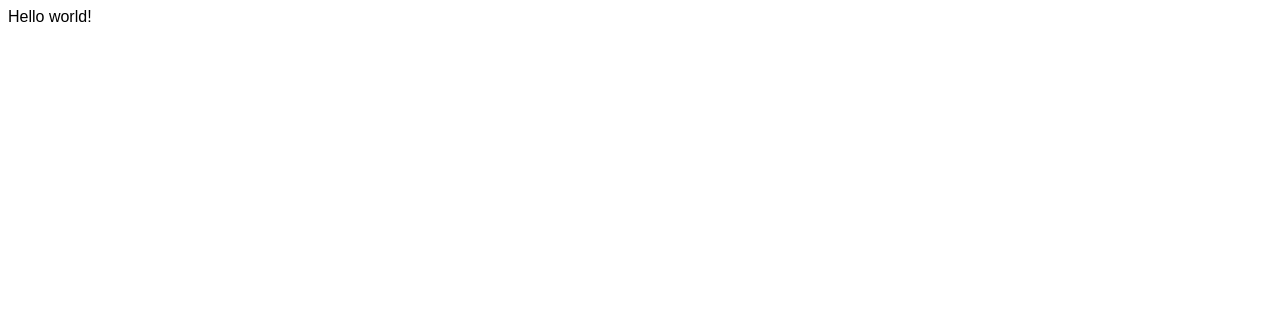
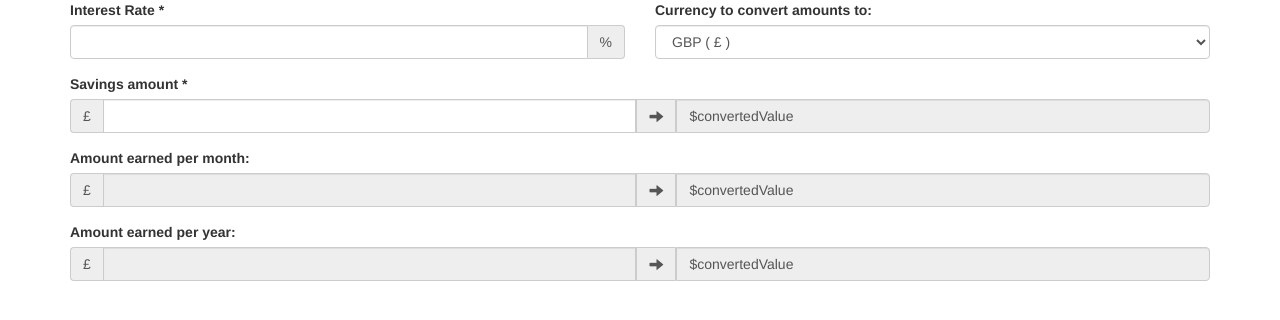
Before and after one commit to tamj0rd2/simple-interest, a React (Create React App) app: page / in a window 1280 px wide. Shown: the top 320 px of the page. Built offline with nearby package versions, Linux system fonts and the light colour scheme.

Commit message:
Create basic app layout

```diff
--- a/src/App.js
+++ b/src/App.js
@@ -1,8 +1,77 @@
 import React, { Component } from 'react'
+import {
+  ControlLabel,
+  FormControl,
+  FormGroup,
+  InputGroup,
+  Row,
+  Col,
+  Glyphicon
+} from 'react-bootstrap'
 
 class App extends Component {
   render () {
-    return <div>Hello world!</div>
+    return (
+      <form className="container">
+        <Row>
+          <Col md={6} sm={6}>
+            <FormGroup>
+              <ControlLabel>Interest Rate *</ControlLabel>
+              <InputGroup>
+                <FormControl type="text" />
+                <InputGroup.Addon>%</InputGroup.Addon>
+              </InputGroup>
+            </FormGroup>
+          </Col>
+          <Col md={6} sm={6}>
+            <FormGroup>
+              <ControlLabel>Currency to convert amounts to:</ControlLabel>
+              <FormControl componentClass="select">
+                <option value="£">GBP ( £ )</option>
+                <option value="$">USD ( $ )</option>
+                <option value="...">... ( ... )</option>
+              </FormControl>
+            </FormGroup>
+          </Col>
+        </Row>
+
+        <FormGroup>
+          <ControlLabel>Savings amount *</ControlLabel>
+          <InputGroup>
+            <InputGroup.Addon>£</InputGroup.Addon>
+            <FormControl type="text" />
+            <InputGroup.Addon>
+              <Glyphicon glyph="arrow-right" />
+            </InputGroup.Addon>
+            <FormControl type="text" value="$convertedValue" readOnly />
+          </InputGroup>
+        </FormGroup>
+
+        <FormGroup>
+          <ControlLabel>Amount earned per month:</ControlLabel>
+          <InputGroup>
+            <InputGroup.Addon>£</InputGroup.Addon>
+            <FormControl type="text" readOnly />
+            <InputGroup.Addon>
+              <Glyphicon glyph="arrow-right" />
+            </InputGroup.Addon>
+            <FormControl type="text" value="$convertedValue" readOnly />
+          </InputGroup>
+        </FormGroup>
+
+        <FormGroup>
+          <ControlLabel>Amount earned per year:</ControlLabel>
+          <InputGroup>
+            <InputGroup.Addon>£</InputGroup.Addon>
+            <FormControl type="text" readOnly />
+            <InputGroup.Addon>
+              <Glyphicon glyph="arrow-right" />
+            </InputGroup.Addon>
+            <FormControl type="text" value="$convertedValue" readOnly />
+          </InputGroup>
+        </FormGroup>
+      </form>
+    )
   }
 }
 
--- a/src/index.css
+++ /dev/null
@@ -1,3 +0,0 @@
-body {
-  font-family: sans-serif;
-}
--- a/src/index.js
+++ b/src/index.js
@@ -1,6 +1,6 @@
 import React from 'react'
 import ReactDOM from 'react-dom'
-import './index.css'
+import 'bootstrap/dist/css/bootstrap.css'
 import App from './App'
 
 ReactDOM.render(<App />, document.getElementById('root'))
```
Also changed, not shown: package.json (+6 -1 lines), 2 other files (tests, documents, lock files or other folders).
